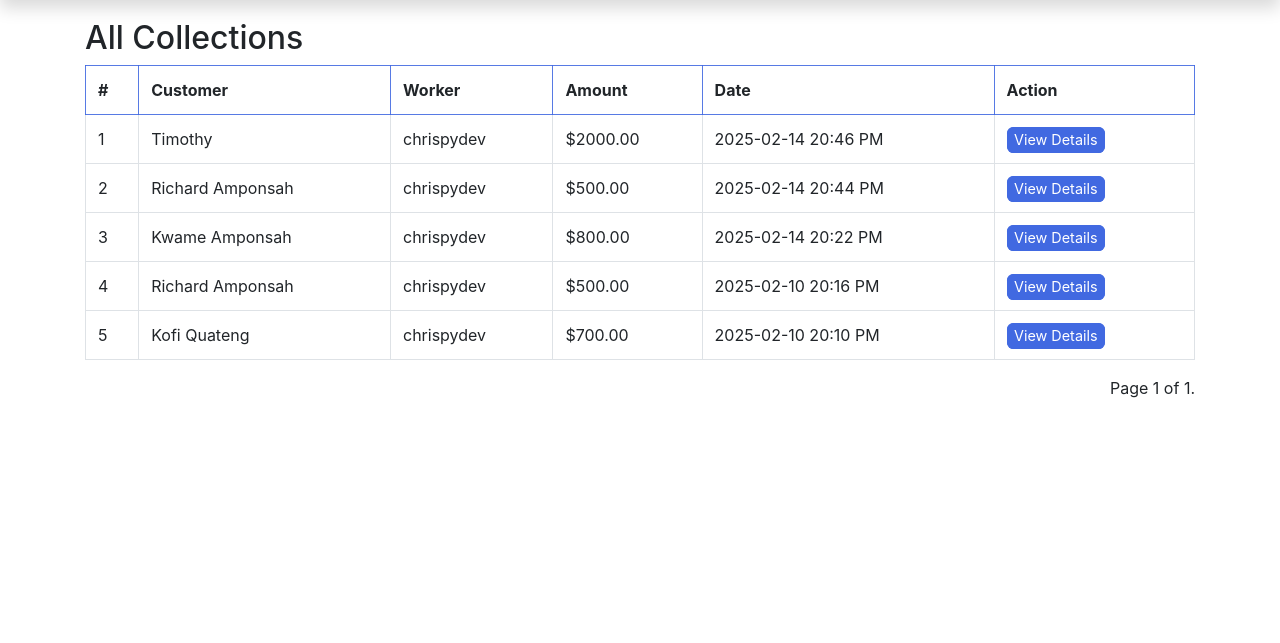
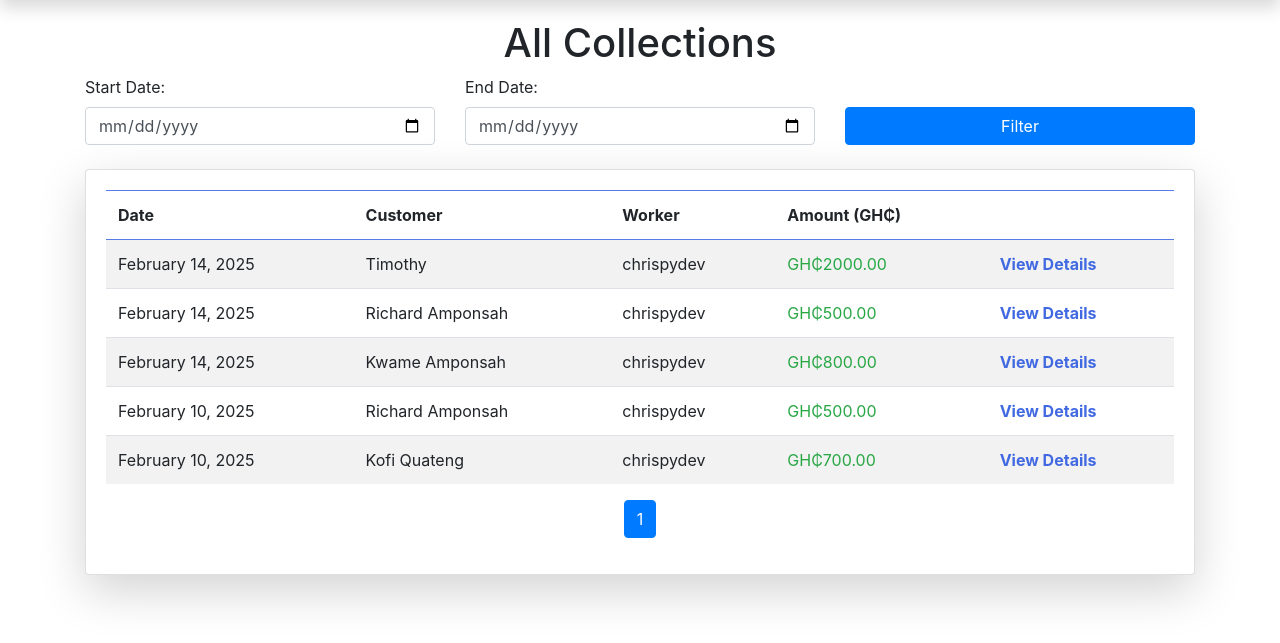
Before and after one commit to chrispydev/dogmastarventur, a Django app: page /accounts/collections/ in a window 1280 px wide. Shown: the part 69-712 px from the top of the page. Run offline with Django 5.2, Linux system fonts and the light colour scheme; data comes from the database, SQL or seed files in the repository.

Commit message:
feat(file name): collection page date select

```diff
--- a/auth/views.py
+++ b/auth/views.py
@@ -1,3 +1,5 @@
+from datetime import datetime
+from savings.models import Collection  # Ensure correct import
 from django.db.models.functions import TruncMonth
 from savings.models import Collection, Deduction, Customer, Worker
 from django.shortcuts import render
@@ -141,19 +143,36 @@
 
 
 class AllCollectionsView(View):
-    """View to display all collections."""
+    """View to display all collections with filtering by date."""
 
     def get(self, request, *args, **kwargs):
         collections = Collection.objects.select_related(
             'worker', 'customer').order_by('-date')
-        # Display 10 collections per page
+
+        # Get filter parameters from request
+        start_date = request.GET.get('start_date')
+        end_date = request.GET.get('end_date')
+
+        # Apply date filter if both dates are provided
+        if start_date and end_date:
+            try:
+                start_date = datetime.strptime(start_date, "%Y-%m-%d").date()
+                end_date = datetime.strptime(end_date, "%Y-%m-%d").date()
+                collections = collections.filter(
+                    date__range=[start_date, end_date])
+            except ValueError:
+                pass  # Ignore invalid date formats
+
+        # Paginate collections (10 per page)
         paginator = Paginator(collections, 10)
         page_number = request.GET.get('page')
         page_obj = paginator.get_page(page_number)
 
         context = {
             'collections': collections,
-            'page_obj': page_obj
+            'page_obj': page_obj,
+            'start_date': start_date,
+            'end_date': end_date,
         }
         return render(request, 'savings/all_collections.html', context)
 
--- a/templates/savings/all_collections.html
+++ b/templates/savings/all_collections.html
@@ -1,57 +1,76 @@
 {% extends 'base.html' %}
 {% block content %}
-<div class="container mt-5">
+<div class="container mt-4">
+  <h1 class="text-center">All Collections</h1>
 
-    <h2>All Collections</h2>
-    <div class="collection__table">
-        <table class="table table-bordered card__border">
+  <!-- Date Filter Form -->
+  <form method="GET" action="{% url 'all_collections' %}" class="mb-4">
+    <div class="row">
+      <div class="col-md-4">
+        <label for="start_date">Start Date:</label>
+        <input type="date" id="start_date" name="start_date" class="form-control" value="{{ start_date }}">
+      </div>
+      <div class="col-md-4">
+        <label for="end_date">End Date:</label>
+        <input type="date" id="end_date" name="end_date" class="form-control" value="{{ end_date }}">
+      </div>
+      <div class="col-md-4 d-flex align-items-end">
+        <button type="submit" class="btn btn-primary w-100">Filter</button>
+      </div>
+    </div>
+  </form>
+
+  <!-- Collections Table -->
+  <div class="card shadow-lg">
+    <div class="card-body">
+      <table class="table table-striped">
         <thead>
           <tr>
-                    <th>#</th>
+            <th>Date</th>
             <th>Customer</th>
             <th>Worker</th>
-                    <th>Amount</th>
-                    <th>Date</th>
-                    <th>Action</th>
+            <th>Amount (GH₵)</th>
+            <th></th>
           </tr>
         </thead>
         <tbody>
           {% for collection in page_obj %}
           <tr>
-                    <td>{{ forloop.counter }}</td>
+            <td>{{ collection.date|date:"F d, Y" }}</td>
             <td>{{ collection.customer.name }}</td>
             <td>{{ collection.worker.user.username }}</td>
-                    <td>${{ collection.amount }}</td>
-                    <td>{{ collection.date|date:"Y-m-d H:i A" }}</td>
-                    <td><a href="{% url 'collection_detail' collection.id %}" class="add__button">View Details</a></td>
+            <td class="text-success">GH₵{{ collection.amount }}</td>
+            <td class="text-info"><a class="details__link" href="{% url 'collection_detail' collection.id %}">
+                View Details
+            </a></td>
           </tr>
           {% empty %}
           <tr>
-                    <td colspan="6" class="text-center">No collections available.</td>
+            <td colspan="4" class="text-center text-danger">No collections found</td>
           </tr>
           {% endfor %}
         </tbody>
       </table>
-    </div>
 
-
-    <!-- Pagination Controls -->
-    <div class="pagination">
-        <span class="step-links">
+      <!-- Pagination -->
+      <div class="d-flex justify-content-center">
+        <nav>
+          <ul class="pagination">
             {% if page_obj.has_previous %}
-            <a href="?page=1">&laquo; first</a>
-            <a href="?page={{ page_obj.previous_page_number }}">previous</a>
+            <li class="page-item"><a class="page-link" href="?page=1">First</a></li>
+            <li class="page-item"><a class="page-link" href="?page={{ page_obj.previous_page_number }}">Previous</a></li>
             {% endif %}
 
-            <span class="current">
-                Page {{ page_obj.number }} of {{ page_obj.paginator.num_pages }}.
-            </span>
+            <li class="page-item active"><span class="page-link">{{ page_obj.number }}</span></li>
 
             {% if page_obj.has_next %}
-            <a href="?page={{ page_obj.next_page_number }}">next</a>
-            <a href="?page={{ page_obj.paginator.num_pages }}">last &raquo;</a>
+            <li class="page-item"><a class="page-link" href="?page={{ page_obj.next_page_number }}">Next</a></li>
+            <li class="page-item"><a class="page-link" href="?page={{ page_obj.paginator.num_pages }}">Last</a></li>
             {% endif %}
-        </span>
+          </ul>
+        </nav>
+      </div>
+    </div>
   </div>
 </div>
 {% endblock %}
```
Lines whose indentation alone changed are shown as unchanged.
